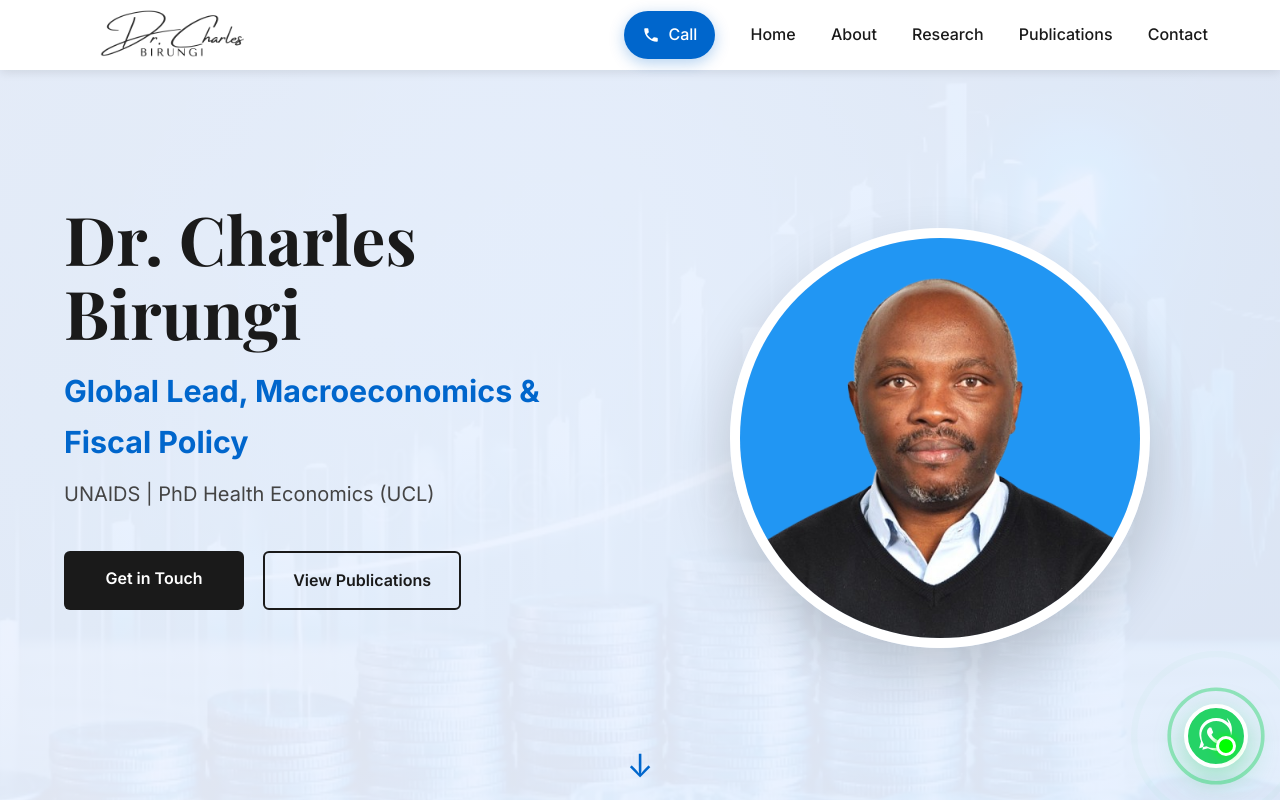
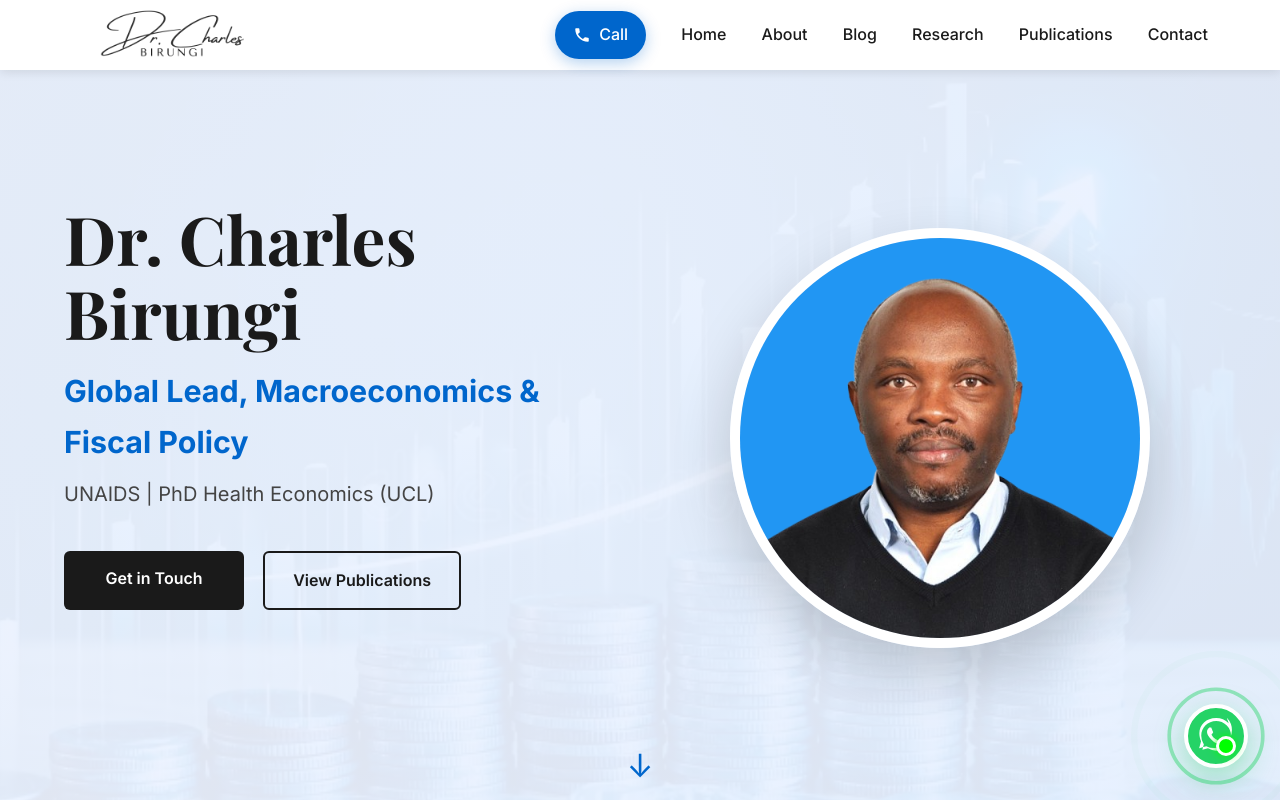
Before and after one commit to richardngasike/dr-birungi-portfolio, a Next.js app: page / in a window 1280 px wide. Shown: the top 800 px of the page. Built offline with nearby package versions, Linux system fonts and the light colour scheme.

Commit message:
Add files via upload

```diff
--- a/app/Components/Navbar.js
+++ b/app/Components/Navbar.js
@@ -37,6 +37,7 @@ export default function Navbar() {
             </li>
             <li><Link href="/">Home</Link></li>
             <li><Link href="/about">About</Link></li>
+            <li><Link href="/blog">Blog</Link></li>
             <li><Link href="/research">Research</Link></li>
             <li><Link href="/publications">Publications</Link></li>
             <li><Link href="/contact">Contact</Link></li>
```
